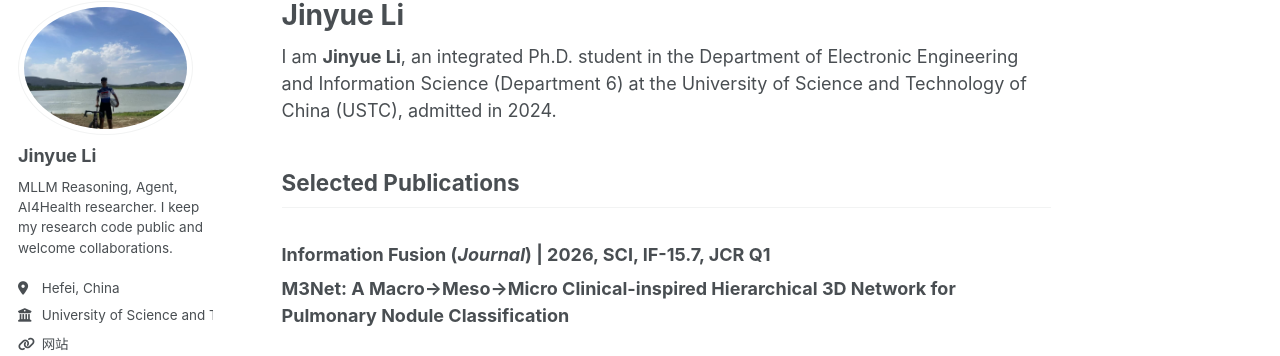
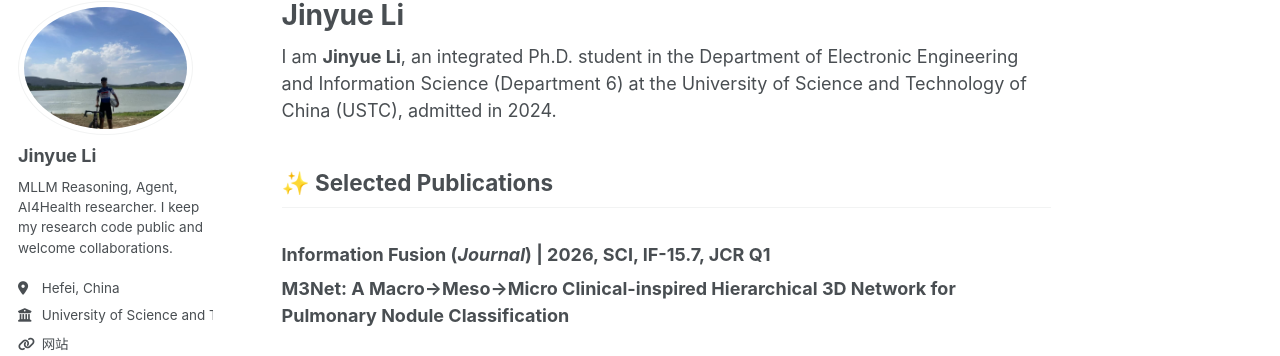
Before and after one commit to jylEcho/jylEcho.github.io, a Jekyll site: the page built from _pages/about.md, in a window 1280 px wide and 1159 px high. Shown: the part 100-456 px from the top of the window. Built offline with Jekyll 4.4.1, drawn with Linux system fonts in a browser that asks for light colours; some web fonts are replaced; a script bundle is joined from its source files by our own code; library files that are not in the unit come from our copies.

```diff
--- a/_pages/about.md
+++ b/_pages/about.md
@@ -11,7 +11,7 @@ redirect_from:
 
 I am **Jinyue Li**, an integrated Ph.D. student in the Department of Electronic Engineering and Information Science (Department 6) at the University of Science and Technology of China (USTC), admitted in 2024.
 
-## Selected Publications
+## ✨ Selected Publications
 
 ### **Information Fusion** (*Journal*) | 2026, SCI, IF-15.7, **JCR Q1**
 **M3Net: A Macro→Meso→Micro Clinical-inspired Hierarchical 3D Network for Pulmonary Nodule Classification**
```
